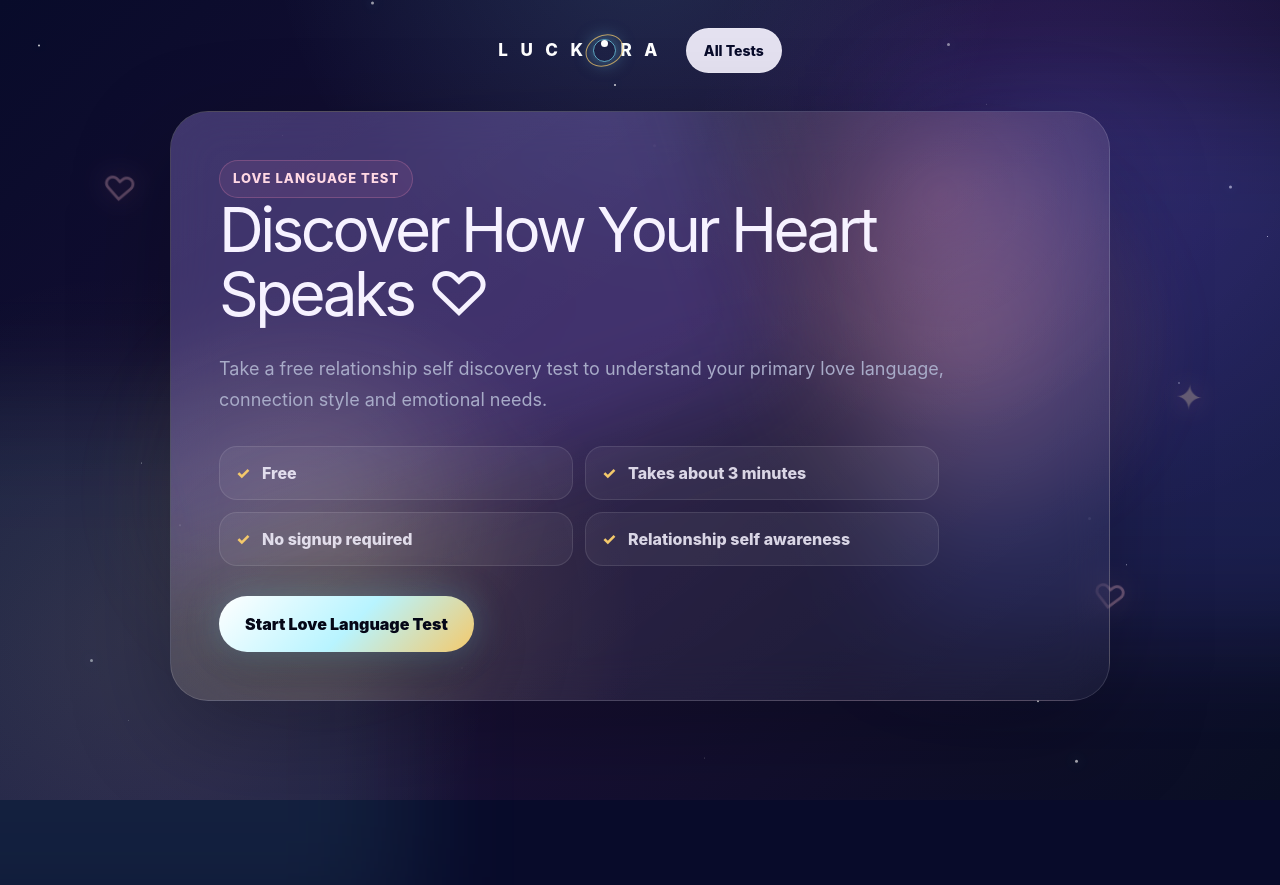
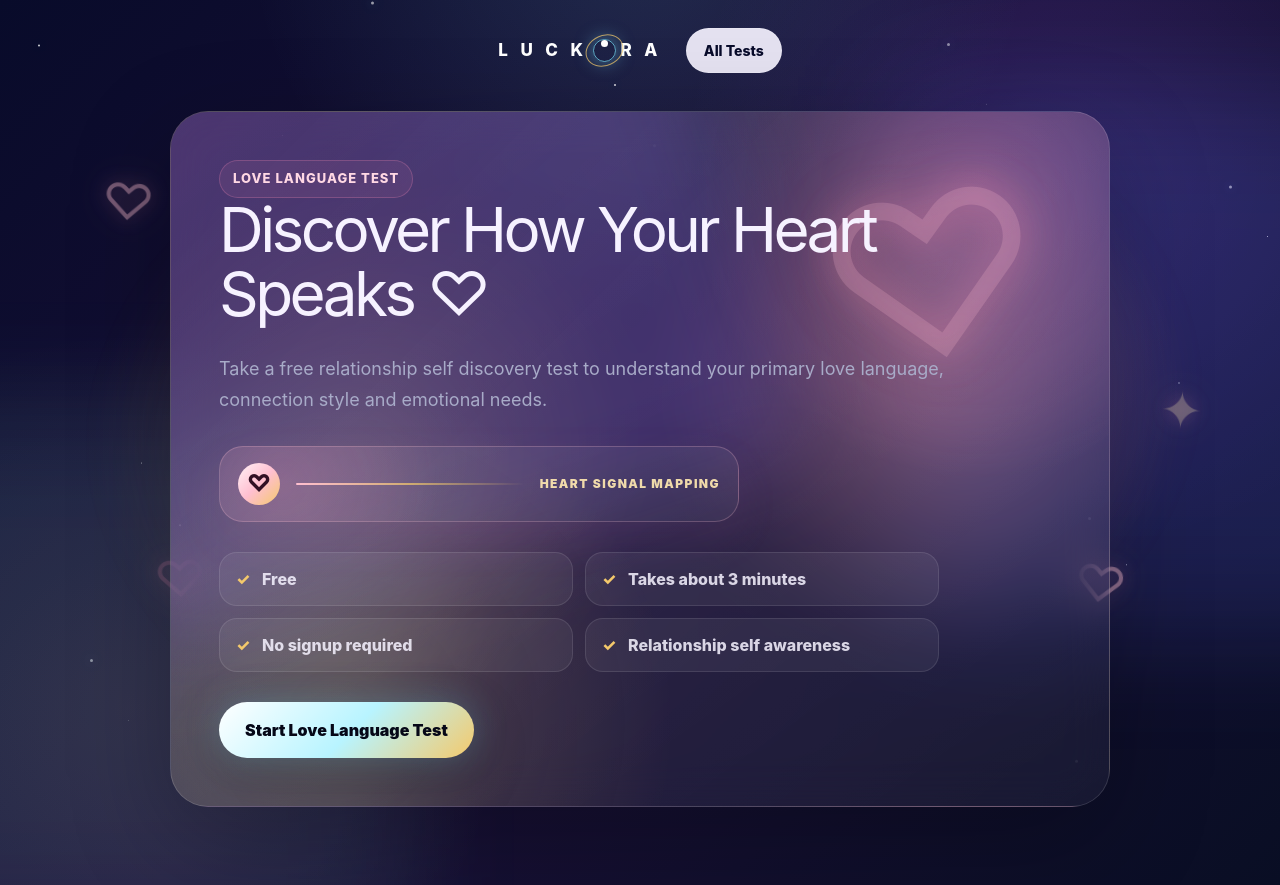
Before and after one commit to gegegwu/luckora-global, a Next.js app in the folder luckora-global/: page /love-language-test in a window 1280 px wide. Before the commit the page ends 800 px from the top, so only its background shows below. Built offline with nearby package versions, Linux system fonts and the light colour scheme; no server answers.

Commit message:
Strengthen Love Language Test theme

```diff
--- a/luckora-global/app/globals.css
+++ b/luckora-global/app/globals.css
@@ -1237,6 +1237,7 @@ button {
 .love-theme-shell {
   --love-pink: #ff8fb7;
   --love-rose: #ffbfd0;
+  --love-deep: #7a2f62;
 }
 
 .love-glow,
@@ -1247,11 +1248,11 @@ button {
 }
 
 .love-glow {
-  width: 38vw;
-  height: 38vw;
+  width: 46vw;
+  height: 46vw;
   border-radius: 50%;
-  background: radial-gradient(circle, rgba(255, 143, 183, 0.18), transparent 64%);
-  filter: blur(22px);
+  background: radial-gradient(circle, rgba(255, 143, 183, 0.28), transparent 64%);
+  filter: blur(18px);
 }
 
 .love-glow-a {
@@ -1262,13 +1263,15 @@ button {
 .love-glow-b {
   bottom: 8%;
   left: 6%;
-  background: radial-gradient(circle, rgba(244, 201, 107, 0.13), transparent 66%);
+  background: radial-gradient(circle, rgba(244, 201, 107, 0.2), transparent 66%);
 }
 
 .floating-heart {
-  color: rgba(255, 191, 208, 0.5);
-  font-size: clamp(18px, 3vw, 34px);
-  text-shadow: 0 0 22px rgba(255, 143, 183, 0.34);
+  color: rgba(255, 191, 208, 0.68);
+  font-size: clamp(24px, 4vw, 52px);
+  text-shadow:
+    0 0 18px rgba(255, 143, 183, 0.42),
+    0 0 42px rgba(244, 201, 107, 0.16);
   animation: love-float 8s ease-in-out infinite;
 }
 
@@ -1290,6 +1293,20 @@ button {
   animation-delay: 3s;
 }
 
+.heart-d {
+  top: 68%;
+  left: 12%;
+  color: rgba(255, 143, 183, 0.42);
+  animation-delay: 4.2s;
+}
+
+.heart-e {
+  top: 16%;
+  right: 28%;
+  color: rgba(255, 232, 177, 0.54);
+  animation-delay: 5.4s;
+}
+
 .love-eyebrow {
   border-color: rgba(255, 143, 183, 0.24);
   color: #ffd8e4;
@@ -1312,9 +1329,69 @@ button {
 .love-start-card,
 .love-result-card {
   background:
-    radial-gradient(circle at 82% 14%, rgba(255, 150, 170, 0.18), transparent 26%),
-    radial-gradient(circle at 16% 86%, rgba(244, 201, 107, 0.14), transparent 34%),
+    radial-gradient(circle at 86% 12%, rgba(255, 143, 183, 0.34), transparent 28%),
+    radial-gradient(circle at 18% 88%, rgba(244, 201, 107, 0.2), transparent 34%),
+    linear-gradient(135deg, rgba(122, 47, 98, 0.2), transparent 42%),
     linear-gradient(145deg, rgba(255, 255, 255, 0.12), rgba(255, 255, 255, 0.045));
+}
+
+.love-theme-shell .question-card::after,
+.love-result-card::after {
+  position: absolute;
+  right: clamp(18px, 5vw, 72px);
+  top: clamp(18px, 5vw, 54px);
+  z-index: 0;
+  color: rgba(255, 191, 208, 0.2);
+  content: "♡";
+  font-size: clamp(92px, 18vw, 220px);
+  line-height: 1;
+  text-shadow:
+    0 0 36px rgba(255, 143, 183, 0.36),
+    0 0 80px rgba(244, 201, 107, 0.14);
+  transform: rotate(-10deg);
+}
+
+.love-signal-card {
+  display: grid;
+  grid-template-columns: auto 1fr auto;
+  align-items: center;
+  gap: 16px;
+  max-width: 520px;
+  margin: 30px 0 0;
+  border: 1px solid rgba(255, 191, 208, 0.24);
+  border-radius: 24px;
+  padding: 16px 18px;
+  background:
+    radial-gradient(circle at 12% 50%, rgba(255, 143, 183, 0.2), transparent 34%),
+    rgba(255, 255, 255, 0.06);
+  box-shadow: 0 18px 46px rgba(255, 143, 183, 0.08);
+}
+
+.love-signal-card span {
+  display: grid;
+  place-items: center;
+  width: 42px;
+  height: 42px;
+  border-radius: 50%;
+  color: #321125;
+  background: linear-gradient(135deg, #fff2f7, var(--love-rose), var(--gold));
+  font-size: 24px;
+  font-weight: 950;
+}
+
+.love-signal-card i {
+  display: block;
+  height: 2px;
+  border-radius: 999px;
+  background: linear-gradient(90deg, var(--love-rose), rgba(244, 201, 107, 0.72), transparent);
+}
+
+.love-signal-card small {
+  color: rgba(255, 232, 177, 0.92);
+  font-size: 12px;
+  font-weight: 950;
+  letter-spacing: 0.12em;
+  text-transform: uppercase;
 }
 
 .love-sigil {
--- a/luckora-global/app/love-language-test/page.tsx
+++ b/luckora-global/app/love-language-test/page.tsx
@@ -73,6 +73,8 @@ function LoveLanguageTestContent() {
       <div aria-hidden="true" className="floating-heart heart-a">♡</div>
       <div aria-hidden="true" className="floating-heart heart-b">♡</div>
       <div aria-hidden="true" className="floating-heart heart-c">✦</div>
+      <div aria-hidden="true" className="floating-heart heart-d">♡</div>
+      <div aria-hidden="true" className="floating-heart heart-e">✧</div>
 
       <header className="nav">
         <a aria-label="Luckora home" className="logo" href="/">
@@ -110,6 +112,11 @@ function LoveLanguageTestContent() {
               Take a free relationship self discovery test to understand your
               primary love language, connection style and emotional needs.
             </p>
+            <div aria-hidden="true" className="love-signal-card">
+              <span>♡</span>
+              <i />
+              <small>Heart Signal Mapping</small>
+            </div>
             <div className="test-benefits">
               <span>Free</span>
               <span>Takes about 3 minutes</span>
--- a/luckora-global/app/love-language-test/report/page.tsx
+++ b/luckora-global/app/love-language-test/report/page.tsx
@@ -52,6 +52,8 @@ export default function LoveLanguageReportPage() {
       <div aria-hidden="true" className="floating-heart heart-a">♡</div>
       <div aria-hidden="true" className="floating-heart heart-b">♡</div>
       <div aria-hidden="true" className="floating-heart heart-c">✦</div>
+      <div aria-hidden="true" className="floating-heart heart-d">♡</div>
+      <div aria-hidden="true" className="floating-heart heart-e">✧</div>
 
       <header className="nav">
         <a aria-label="Luckora home" className="logo" href="/">
```
